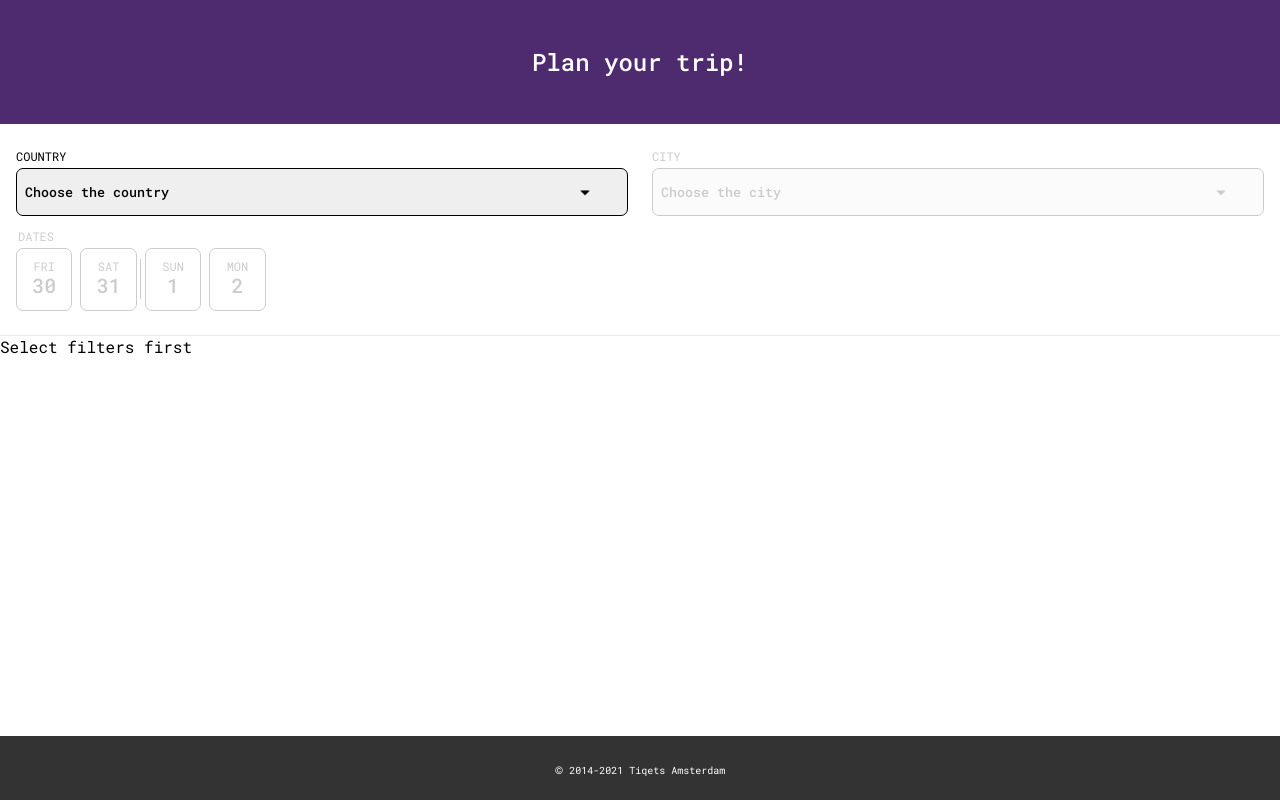
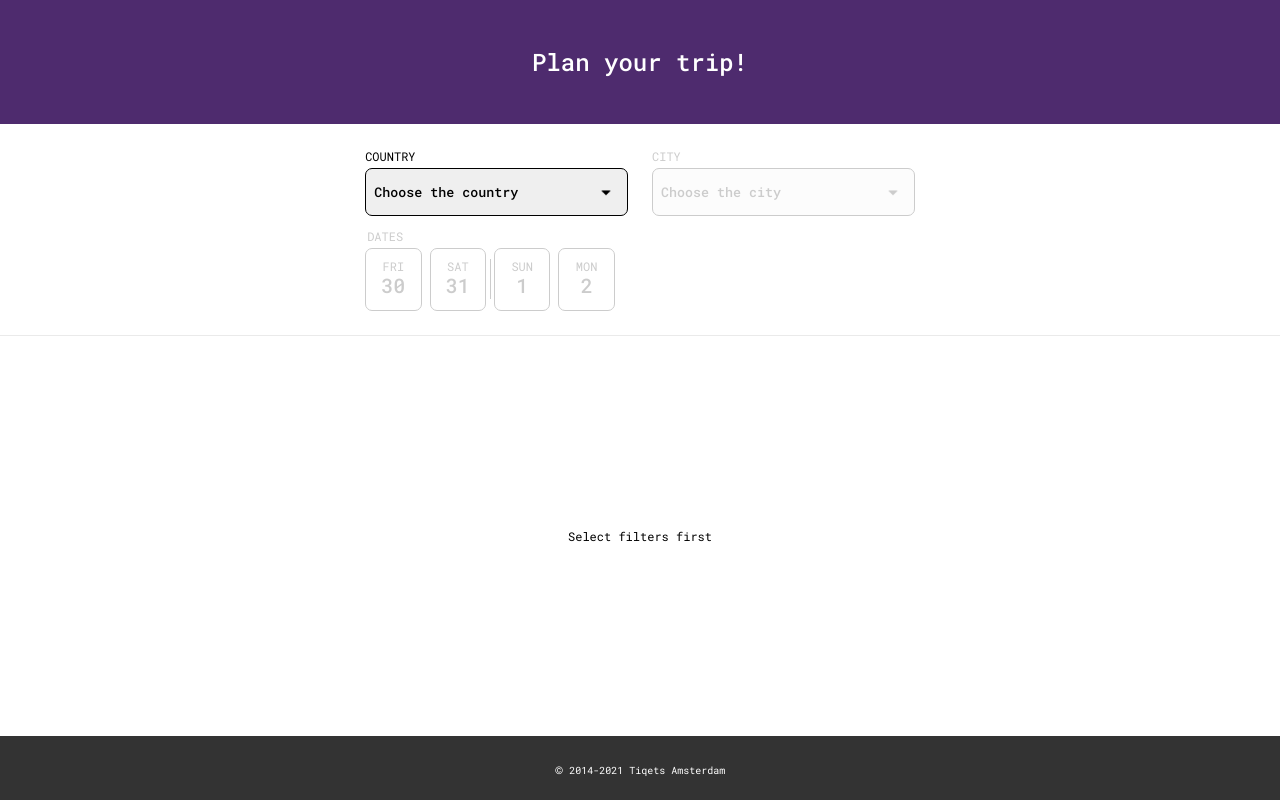
Before and after one commit to suh3yb/frontend-assignment-plan-your-trip, a React (Create React App) app: page / in a window 1280 px wide. Built offline with nearby package versions, Linux system fonts and the light colour scheme; data requests are answered from the project's data file.

Commit message:
improve styling

```diff
--- a/src/components/DatePicker.tsx
+++ b/src/components/DatePicker.tsx
@@ -8,19 +8,28 @@ interface Props {
   options: DatesResponse;
   disabled: boolean;
   setValue: React.Dispatch<React.SetStateAction<string>>;
+  className?: string;
 }
 
-const DatePicker: React.FC<Props> = ({ options, disabled, setValue }) => {
+const DatePicker: React.FC<Props> = ({
+  options,
+  disabled,
+  setValue,
+  className,
+}) => {
   const handleChange = useCallback(
     (event: React.ChangeEvent<HTMLInputElement>) => {
       setValue(event.target.value);
     },
     [setValue]
   );
-  const fieldsetElemClass = useMemo(
-    () => addDisabledClass('date-picker__fieldset', disabled),
-    [disabled]
-  );
+  const fieldsetElemClass = useMemo(() => {
+    let baseClass = addDisabledClass('date-picker__fieldset', disabled);
+    if (className) {
+      baseClass += ` ${className}`;
+    }
+    return baseClass;
+  }, [disabled, className]);
 
   const datesWrapperElemClass = useMemo(
     () => addAnimateClass('date-picker__fieldset__dates-wrapper', !disabled),
--- a/src/components/Products.tsx
+++ b/src/components/Products.tsx
@@ -2,14 +2,14 @@ import React from 'react';
 import ProductCard from './ProductCard';
 import { ProductsResponse } from '../types';
 import { getDiscountedPrice } from '../utils/dataHelpers';
+import { useResize } from '../hooks/useResize';
 import './products.css';
-import { useResize } from '../hooks/useResize';
 
-const DESKTOP_WIDTH = 1024;
+const DESKTOP_WIDTH = 768;
 const MOBILE_IMG_ASPECT_RATIO = '3:4';
 const DESKTOP_IMG_ASPECT_RATIO = '3:2';
-const MOBILE_IMG_MAX_HEIGHT = '240';
-const DESKTOP_IMG_MAX_HEIGHT = '600';
+const MOBILE_IMG_MAX_HEIGHT = '240'; // 120px * 2 for retina
+const DESKTOP_IMG_MAX_HEIGHT = '400'; // 200px * 2 for retina
 
 interface Props {
   products?: ProductsResponse;
@@ -18,12 +18,16 @@ interface Props {
 const Products: React.FC<Props> = ({ products }) => {
   const { width: windowWidth } = useResize();
 
-  if (!products) {
-    return <p>Select filters first</p>;
-  }
-
-  if (products.length === 0) {
-    return <p>Nothing found, please try a different date</p>;
+  if (!products || products.length === 0) {
+    return (
+      <div className="info-wrapper">
+        <p className="info-wrapper__message">
+          {!products
+            ? 'Select filters first'
+            : 'Nothing found, please try a different date'}
+        </p>
+      </div>
+    );
   }
 
   return (
--- a/src/components/layout.css
+++ b/src/components/layout.css
@@ -1,3 +1,18 @@
+@keyframes appear {
+  0% {
+    transform: scale(0.9);
+    opacity: 0;
+  }
+
+  80% {
+    opacity: 1;
+  }
+
+  100% {
+    transform: scale(1);
+  }
+}
+
 .header {
   height: var(--header-height);
   display: flex;
@@ -15,7 +30,13 @@
 }
 
 .main {
+  display: flex;
+  flex-direction: column;
+  flex-wrap: nowrap;
   min-height: calc(100vh - (var(--header-height) + var(--footer-height)));
+  animation-name: appear;
+  animation-duration: 0.7s;
+  animation-fill-mode: forwards;
 }
 
 .footer {
@@ -37,9 +58,3 @@
 .footer__text__copyright {
   font-size: 14px;
 }
-
-@media (max-width: 768px) {
-}
-
-@media (max-width: 1280px) {
-}
--- a/src/components/products.css
+++ b/src/components/products.css
@@ -1,3 +1,16 @@
+.info-wrapper {
+  display: flex;
+  align-items: center;
+  justify-content: center;
+  flex-grow: 1;
+  padding: var(--padding-page-mobile);
+}
+
+.info-wrapper__message {
+  font-size: 12px;
+  text-align: center;
+}
+
 .products {
   padding: var(--padding-page-mobile);
 }
--- a/src/index.css
+++ b/src/index.css
@@ -8,9 +8,12 @@
   --text-important: #bb0e16;
   --shadow: #999999;
 
-  /* DIMENSIONS MOBILE */
+  /* DIMENSIONS */
   --header-height: 124px;
   --footer-height: 64px;
+
+  /* DIMENSIONS DESKTOP */
+  --max-width: 640px;
 
   /* SPACING */
   --padding-page-mobile: 16px;
```
